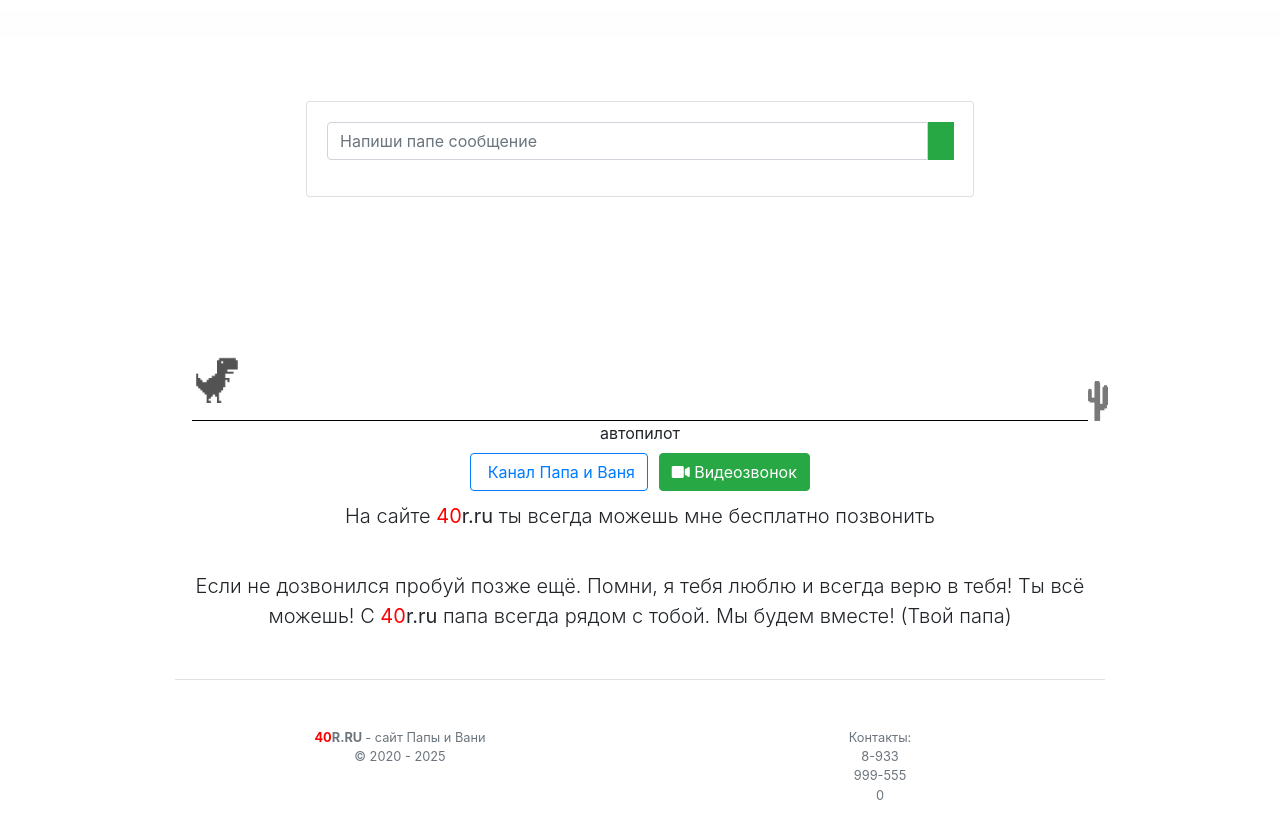
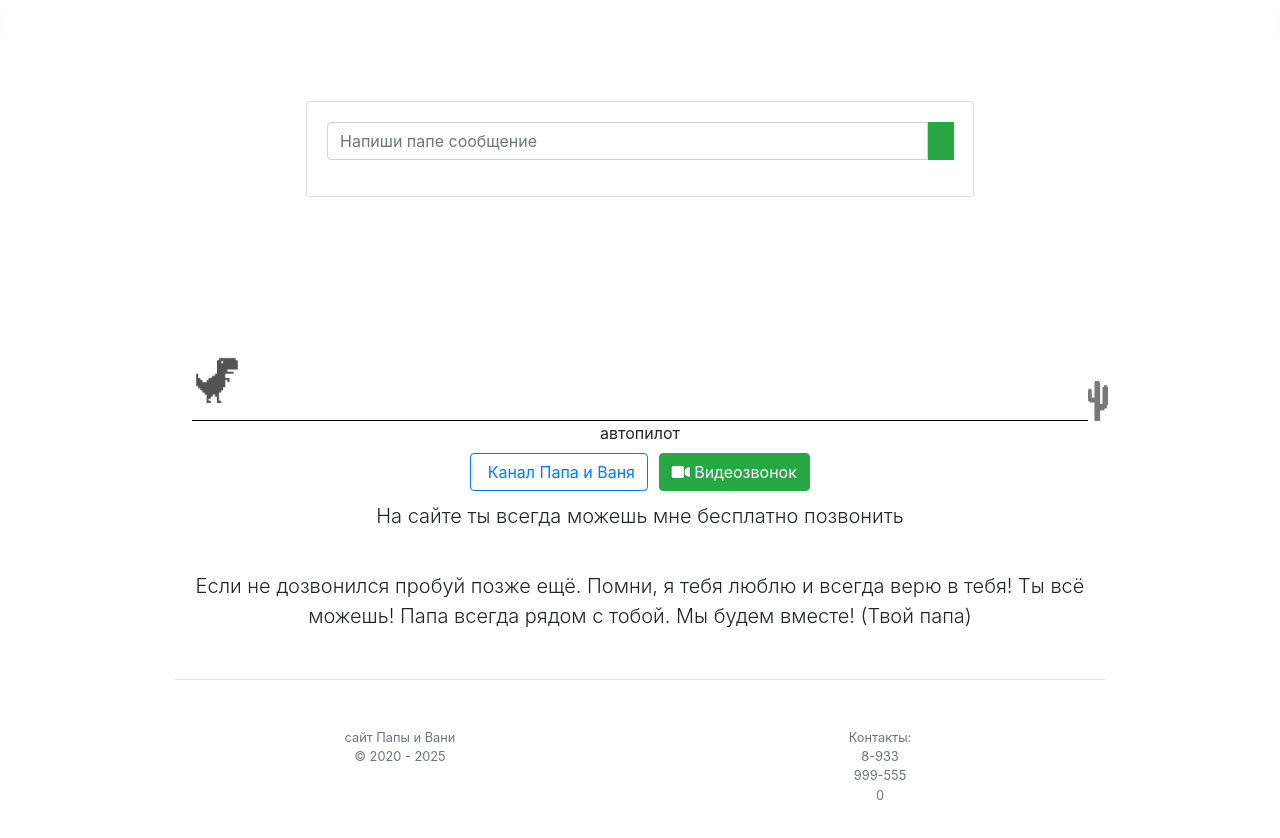
Before and after one commit to runvip/runvip.github.io, a plain HTML site: page index.html in a window 1280 px wide. Shown: the part 76-914 px from the top of the page. Drawn offline with nearby package versions, Linux system fonts and the light colour scheme; some icons are missing.

Commit message:
Update index.html

```diff
--- a/index.html
+++ b/index.html
@@ -147,9 +147,7 @@ Your browser does not support the audio element.
             <br>
           </div>
           <div class="carousel-item">
-            <p class="lead">На сайте <b>
-                <font color="red">40</font>r.ru
-              </b> ты всегда можешь мне бесплатно позвонить</p>
+            <p class="lead">На сайте ты всегда можешь мне бесплатно позвонить</p>
             <!-- <script async src="https://telegram.org/js/telegram-widget.js?15" data-telegram-post="papaivanya/127"
               data-width="100%" data-userpic="false"></script> -->
             <br>
@@ -169,17 +167,12 @@ Your browser does not support the audio element.
           <span class="carousel-control-next-icon" aria-hidden="true"></span>
           <span class="sr-only">Next</span>
         </a>
-        <p class="lead">Если не дозвонился пробуй позже ещё. Помни, я тебя люблю и всегда верю в тебя! Ты всё можешь! С
-          <b>
-            <font color="red">40</font>r.ru
-          </b> папа всегда рядом с тобой. Мы будем вместе! (Твой папа)
+        <p class="lead">Если не дозвонился пробуй позже ещё. Помни, я тебя люблю и всегда верю в тебя! Ты всё можешь! Папа всегда рядом с тобой. Мы будем вместе! (Твой папа)
         </p>
         <footer class="pt-4 my-md-5 pt-md-5 border-top">
           <div class="row">
             <div class="col-12 col-md">
-              <a href="index.html"><small class="d-block text-muted"><b>
-                    <font color="red">40</font>R.RU
-                  </b> - сайт Папы и Вани</small></a>
+              <a href="index.html"><small class="d-block text-muted">сайт Папы и Вани</small></a>
               <small class="d-block text-muted">© 2020 - 2025</small>
             </div>
             <div class="col-12 col-md">
```
